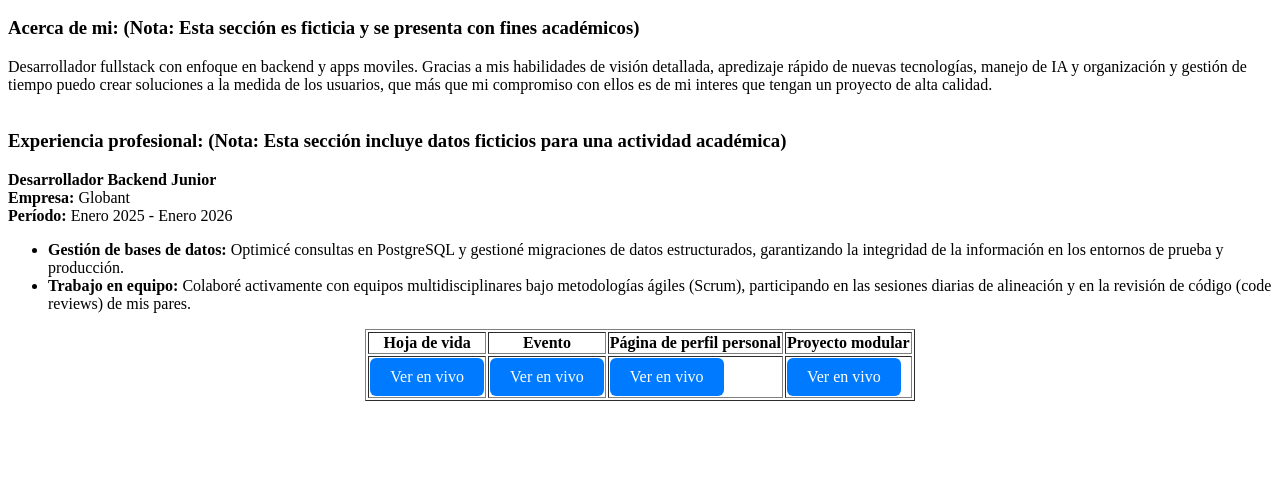
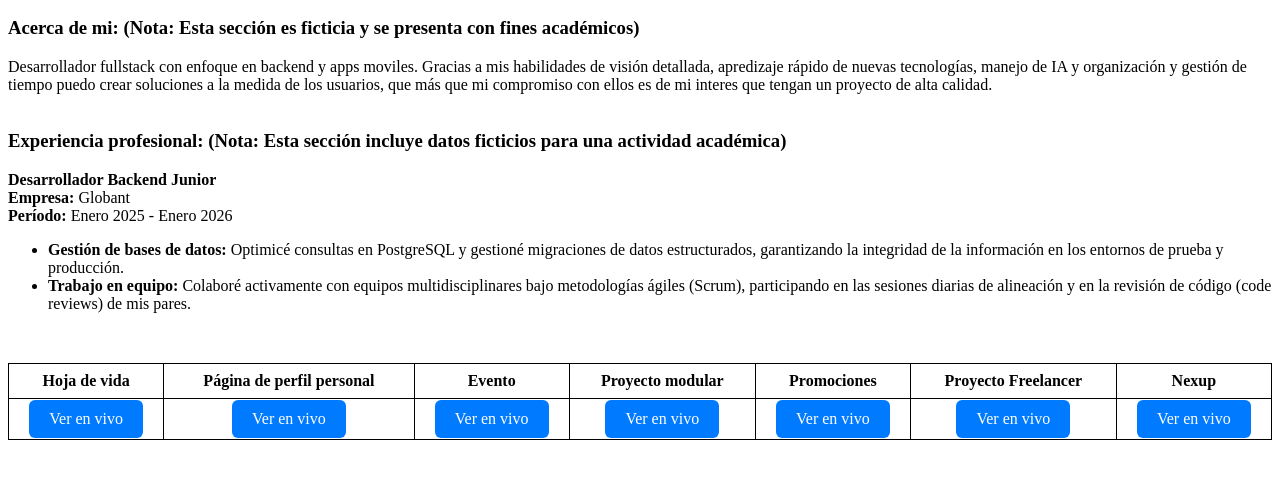
Before and after one commit to jacardonap97/portafolio_2, a plain HTML site: page index.html in a window 1280 px wide. Shown: the part 137-616 px from the top of the page. Drawn offline with Linux system fonts and the light colour scheme.

Commit message:
feat: agregar nuevos proyectos al repositorio

```diff
--- a/css/style.css
+++ b/css/style.css
@@ -10,3 +10,21 @@
 .boton:hover {
   background-color: #0056b3;
 }
+
+td {
+  text-align: center;
+}
+
+th {
+  padding: 8px;
+}
+
+table {
+  margin-top: 50px;
+  width: 100%;
+  border-collapse: collapse;
+}
+
+table, th, td {
+  border: 1px solid #000000;
+}
--- a/index.html
+++ b/index.html
@@ -40,21 +40,40 @@
     </header>
 
     <main>
-        <table border="1" align="center">
-          <thead><tr><th>Hoja de vida</th><th>Evento</th><th>Página de perfil personal</th><th>Proyecto modular</th></tr></thead>
+        <table>
+          <thead>
+            <tr>
+                <th>Hoja de vida</th>
+                <th>Página de perfil personal</th>
+                <th>Evento</th>
+                <th>Proyecto modular</th>
+                <th>Promociones</th>
+                <th>Proyecto Freelancer</th>
+                <th>Nexup</th>
+            </tr>
+          </thead>
           <tbody>
             <tr>
                 <td>
                     <a href="https://jacardonap97.github.io/CV/" class="boton">Ver en vivo</a>
                 </td>
                 <td>
+                    <a href="https://jacardonap97.github.io/mi-sitio/" class="boton">Ver en vivo</a>
+                </td>
+                <td>
                     <a href="https://jacardonap97.github.io/evento/" class="boton">Ver en vivo</a>
                 </td>
                 <td>
-                    <a href="https://jacardonap97.github.io/mi-sitio/" class="boton">Ver en vivo</a>
+                    <a href="https://jacardonap97.github.io/rueda-libre/" class="boton">Ver en vivo</a>
                 </td>
                 <td>
-                    <a href="https://jacardonap97.github.io/rueda-libre/" class="boton">Ver en vivo</a>
+                    <a href="https://jacardonap97.github.io/promociones/" class="boton">Ver en vivo</a>
+                </td>
+                <td>
+                    <a href="https://jacardonap97.github.io/bootstrap-freelancer/" class="boton">Ver en vivo</a>
+                </td>
+                <td>
+                    <a href="https://maria-angel-gp.github.io/nexup/" class="boton">Ver en vivo</a>
                 </td>
             </tr>
           </tbody>
```
